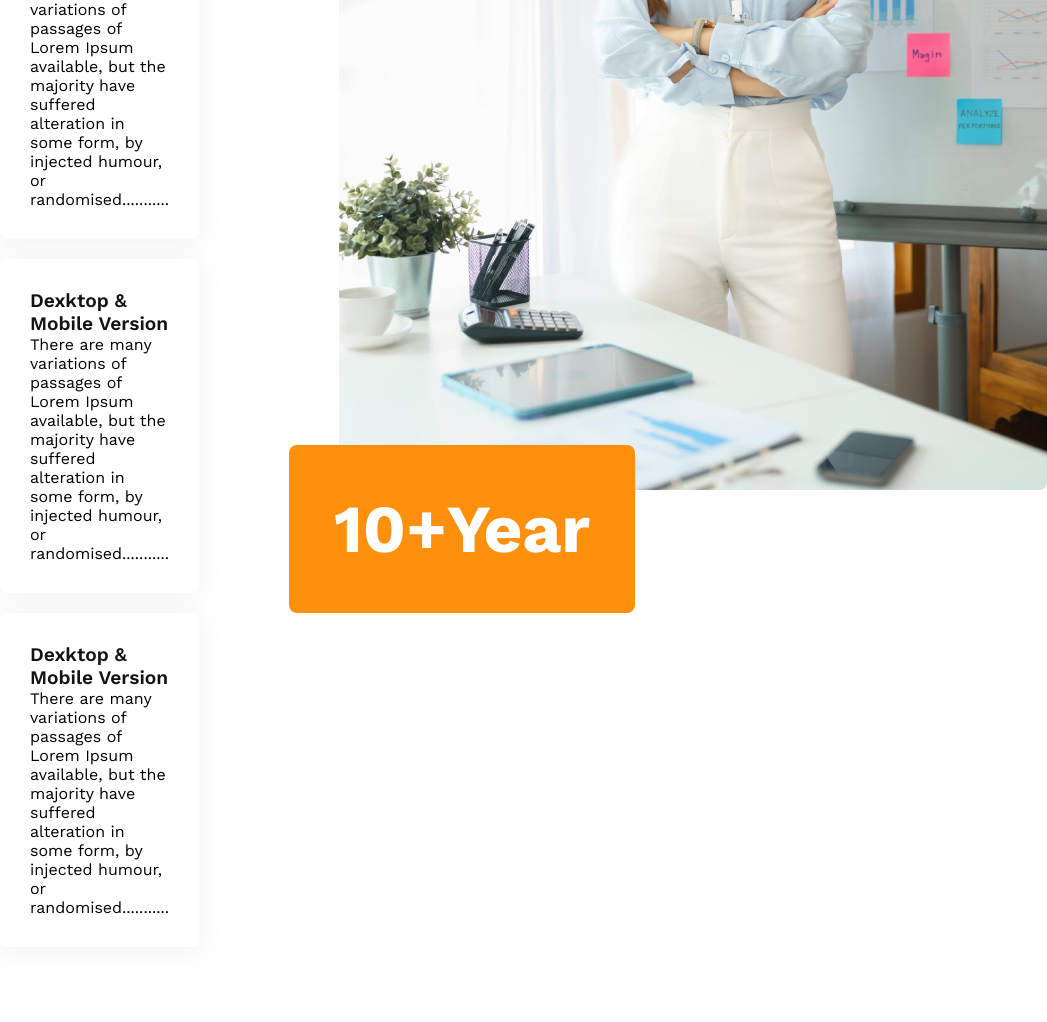
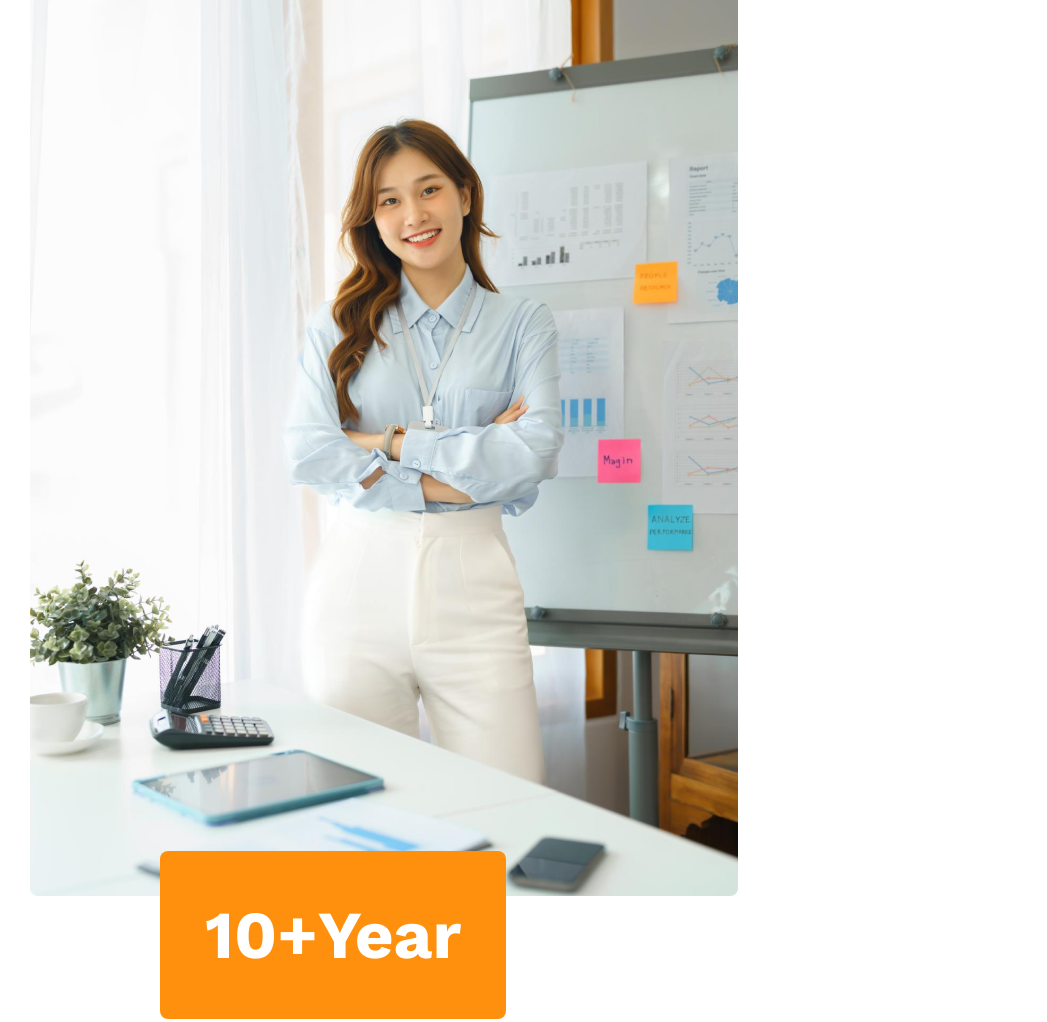
Before and after one commit to Ahnaf1111/g3-architect-responsive-project, a plain HTML site: page index.html in a window 768 px wide. Shown: the part 2975-3997 px from the top of the page, 1047 px wide, since content can reach past the window. Drawn offline with nearby package versions, Linux system fonts and the light colour scheme.

Commit message:
adding feature section full responsive

```diff
--- a/styles/style.css
+++ b/styles/style.css
@@ -172,5 +172,11 @@ margin-left: -50px;
         gap: 2px;
     }
     /* feature */
-
+    .feature{
+        flex-direction: column;
+    }
+    .experience{
+        /* display: none; */
+        margin-left: 180px;
+    }
 }
```
